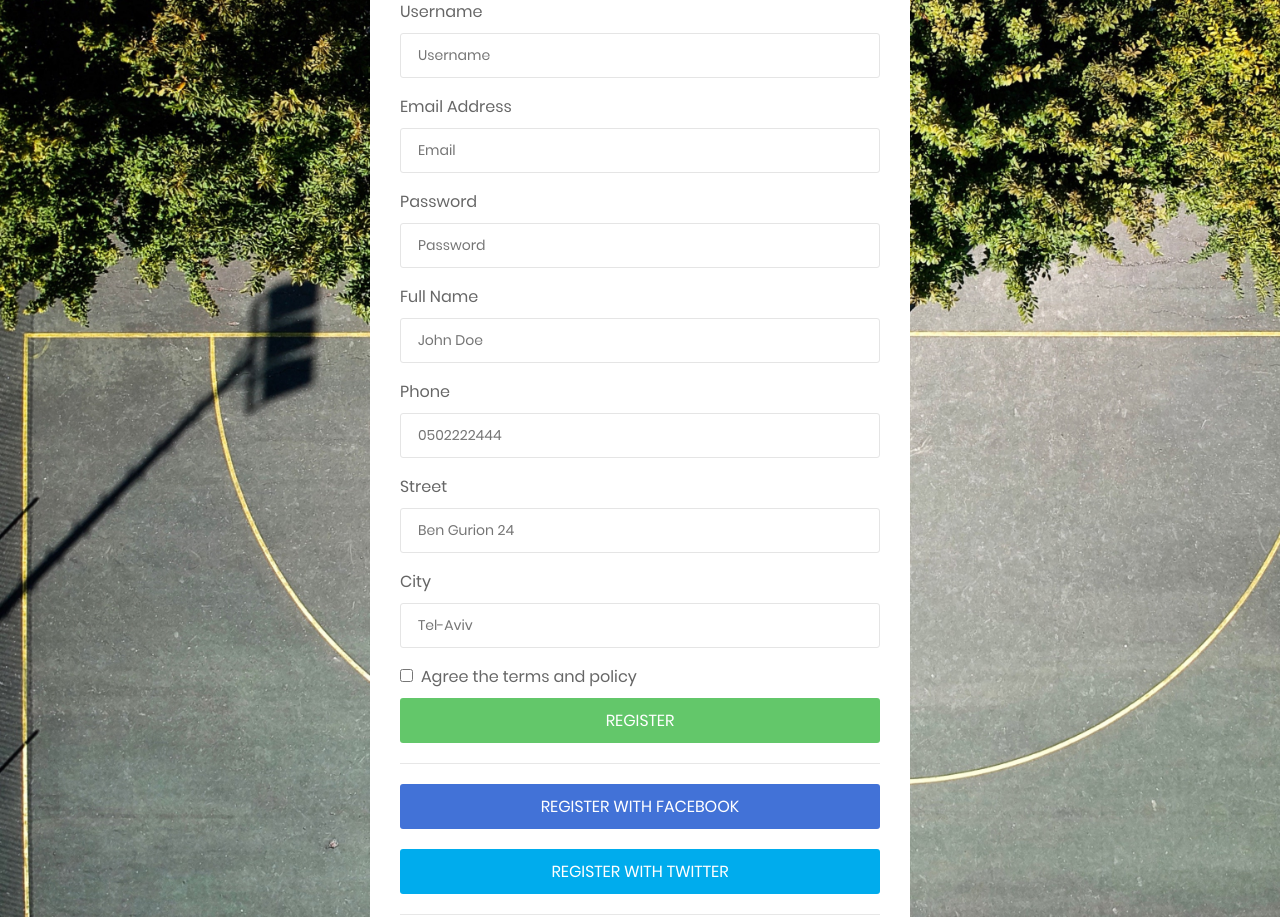
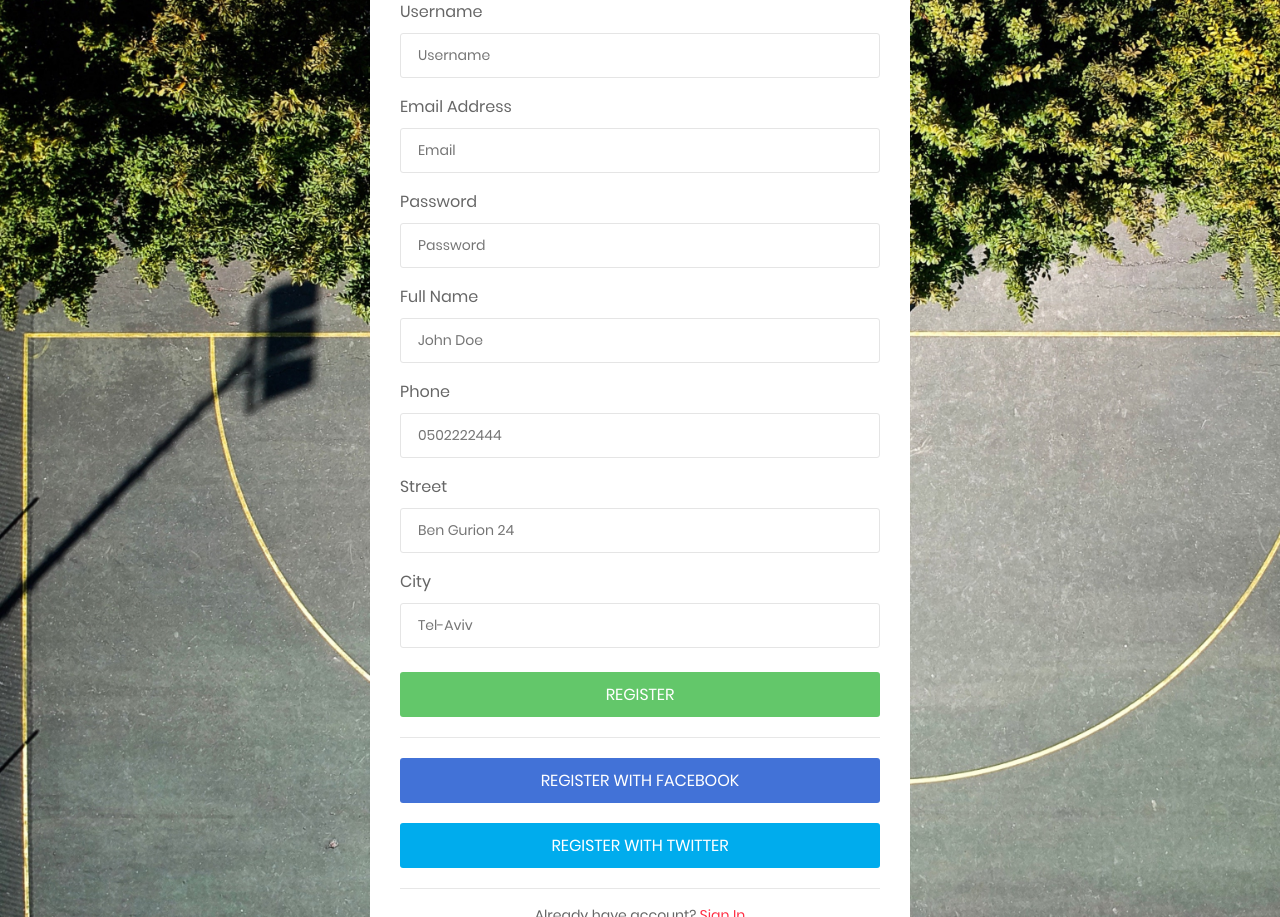
Before and after one commit to nicolebh/UrbanSpace, a PHP site: page /components/Panel/register.html in a window 1280 px wide. Shown: the part 255-1172 px from the top of the page. Run offline with PHP 8.4, Linux system fonts and the light colour scheme; some libraries are stand-ins or nearby versions.

Commit message:
fix register UI

```diff
--- a/CSS/stylesheet.css
+++ b/CSS/stylesheet.css
@@ -34,7 +34,7 @@ html {
 }
 
 #pic-block {
-  background-image: url(../include/Main1-pic.jpg);
+  background-image: url(../include/Main1-Pic.jpg);
   background-size: contain;
   background-repeat: no-repeat;
   display: block;
--- a/components/Firebase/auth.js
+++ b/components/Firebase/auth.js
@@ -27,7 +27,7 @@ if(document.querySelector('#signup-form')){
         const phone = signupForm['phone'].value;
         const city = signupForm['city'].value;
         const street = signupForm['street'].value;
-        const terms = signupForm['terms'].checked;
+        // const terms = signupForm['terms'].checked;
 
             $.ajax({
                 type: "POST",
@@ -41,7 +41,7 @@ if(document.querySelector('#signup-form')){
                     phone: phone,
                     city: city,
                     street:	street,
-                    terms: terms
+                    // terms: terms
                 },
                 success: function(data){
                     if(data) {
--- a/components/Panel/login.html
+++ b/components/Panel/login.html
@@ -80,7 +80,7 @@
                                     Don't you have account?
                                     <a href="register.html">Sign Up Here</a>
                                 </p>
-                                <div class="loading" id="page_loading" style="display:none">Loading&#8230;</div>
+                                <div class="loading" id="page_loading" style="display:none"></div>
                             </div>
                         </div>
                     </div>
--- a/components/Panel/register.html
+++ b/components/Panel/register.html
@@ -77,7 +77,7 @@
 
                                 <div class="login-checkbox">
                                     <label>
-                                        <input type="checkbox" id="terms" name="aggree">Agree the terms and policy
+                                        <input type="hidden" id="terms" name="aggree">
                                     </label>
                                 </div>
                                 <div id="error_list"></div>
```
Also changed, not shown: php_classes/register.php (+5 -2 lines).
